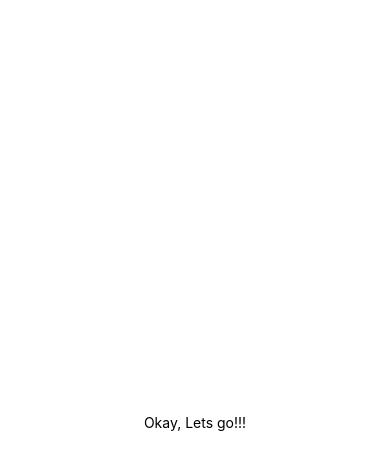
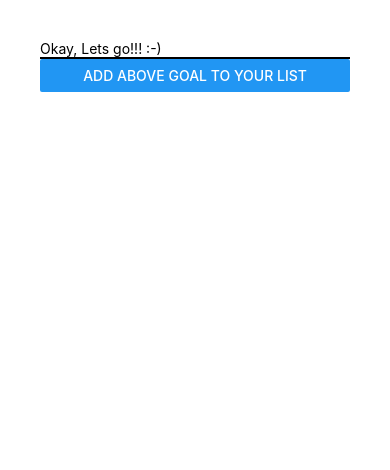
Before and after one commit to barunantony/rn-first-app, a React Native app: screen / in a window 390 px wide. Shown: the top 470 px of the page. Built offline with nearby package versions, Linux system fonts and the light colour scheme.

Commit message:
useState to add list of goals

```diff
--- a/App.js
+++ b/App.js
@@ -1,19 +1,41 @@
 import React, { useState } from 'react';
-import { StyleSheet, Text, View } from 'react-native';
+import { Button, StyleSheet, Text, TextInput, View } from 'react-native';
 
 export default function App() {
+  const [goal, setGoal] = useState('Okay, Lets go!!! :-)');
+  const [courseGoals, setCourseGoals] = useState([]);
+
+  const goadInputHandler = (enteredText) => {
+    setGoal(enteredText);
+  }
+  const addGoalHandler = () => {
+    setCourseGoals(currentGoals => [...currentGoals, goal]);
+    setGoal('');
+  }
+
+
   return (
-    <View style={styles.container}>
-      <Text>Okay, Lets go!!!</Text>
+    <View style={styles.container} >
+      <TextInput
+        placeholder="course goal"
+        style={{ borderBottomColor: 'black', borderBottomWidth: 2 }}
+        onChangeText={goadInputHandler}
+        value={goal}
+      />
+      <Button
+        title="Add above goal to your list"
+        onPress={addGoalHandler} />
+      {courseGoals.map((goal, i) => <Text key={i}>{goal}</Text>)}
     </View>
   );
 }
 
 const styles = StyleSheet.create({
   container: {
-    flex: 1,
-    backgroundColor: '#fff',
-    alignItems: 'center',
-    justifyContent: 'center',
+   padding: 40
   },
+  // button: {
+  //   position: 'absolute',
+  //   bottom: 0
+  // }
 });
```
